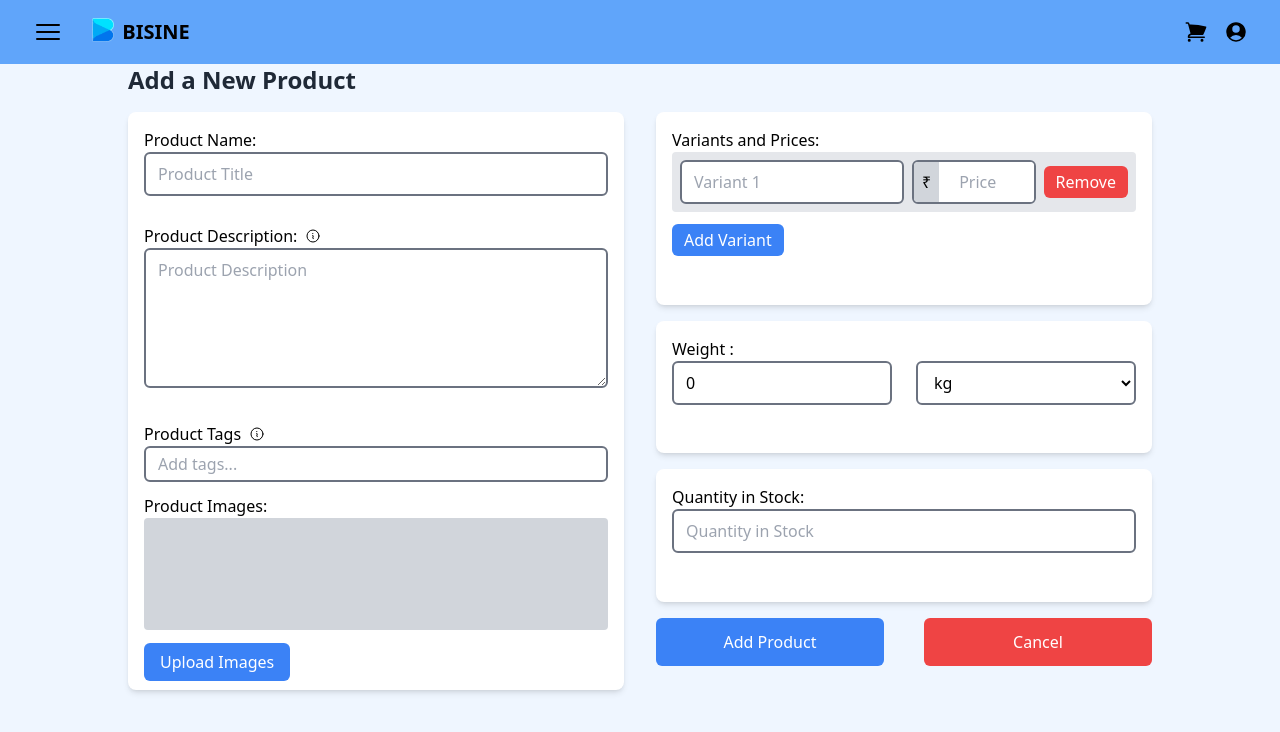
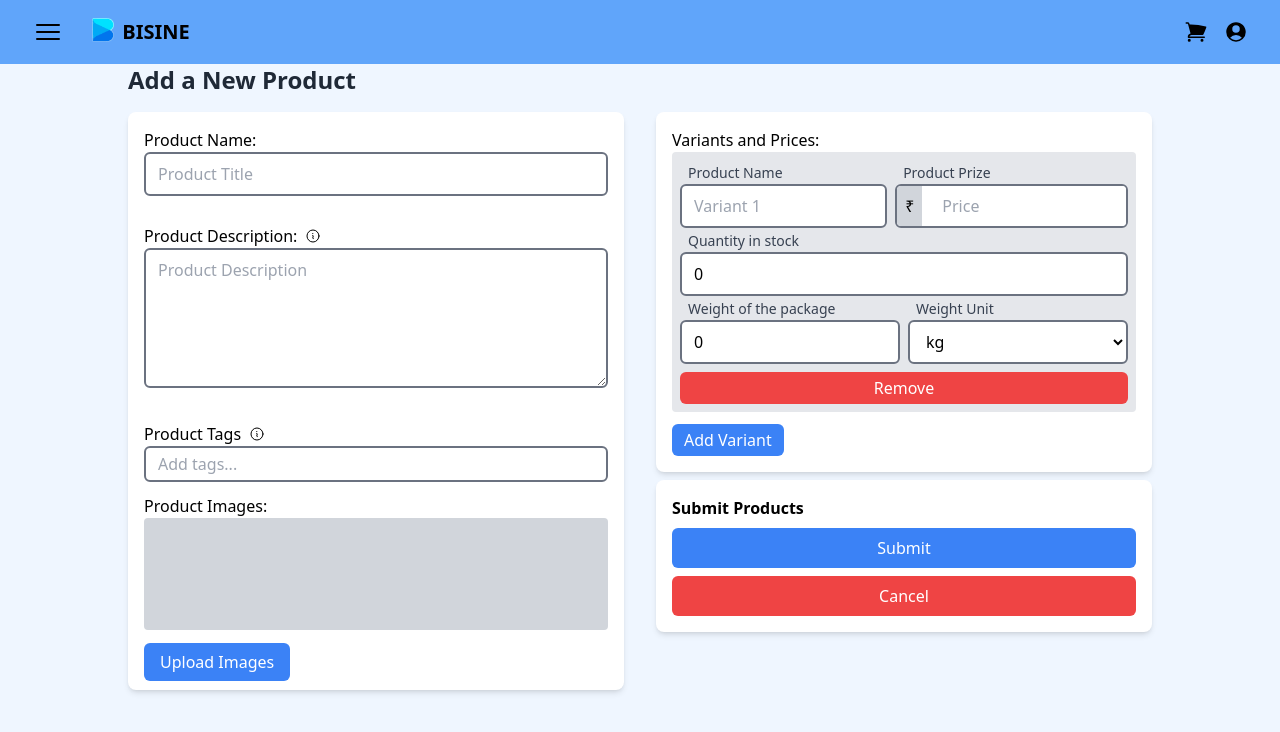
Before and after one commit to Bisine/Bisine-Vite, a React (Vite) app: page /addProduct in a window 1280 px wide. Shown: the top 732 px of the page. Built offline with nearby package versions, Linux system fonts and the light colour scheme.

Commit message:
Product Posting Page Frontend completed with State Management

```diff
--- a/src/index.css
+++ b/src/index.css
@@ -13,3 +13,8 @@ input[type="number"] {
     -webkit-appearance: none;
     margin: 0;
   }
+
+  select {
+    width: 100%;
+    box-sizing: border-box;
+  }
--- a/src/redux/features/product.js
+++ b/src/redux/features/product.js
@@ -1,45 +1,56 @@
 import { createSlice } from "@reduxjs/toolkit";
 
 export const product = createSlice({
-    name : 'product',
+  name: "product",
   initialState: {
     name: "",
-        description : "",
-        productTags : [],
-        images : [],
-        variant :[{ name: "", price: "" }],
-        weight:0,
-        unit:"",
-        quantity:null
+    description: "",
+    productTags: [],
+    images: [],
+    variants: [
+      { name: "", price: "", quantityInStock: 0, weight: 0, weightUnit: "kg" },
+    ],
+    weight: 0,
+    unit: "",
+    quantity: null,
   },
   reducers: {
-        setName: (state,action) => {
-            state.name = action.payload
+    setName: (state, action) => {
+      state.name = action.payload;
     },
-        setDescription : (state,action) =>{
-            state.description = action.payload
+    setDescription: (state, action) => {
+      state.description = action.payload;
     },
-        setProductTags : (state,action) => {
-            state.productTags = action.payload
+    setProductTags: (state, action) => {
+      state.productTags = action.payload;
     },
-        setImages : (state,action) => {
-            state.images = action.payload
+    setImages: (state, action) => {
+      state.images = action.payload;
     },
-        setProductVariants : (state,action) => {
-            state.variant = action.payload
+    setProductVariants: (state, action) => {
+      state.variants = action.payload;
     },
-        setWeight : (state,action) => {
-            state.weight = action.payload
+    setWeight: (state, action) => {
+      state.weight = action.payload;
     },
-        setUnit : (state,action) => {
-            state.unit = action.payload
+    setUnit: (state, action) => {
+      state.unit = action.payload;
     },
-        setQuantity : (state,action) => {
-            state.quantity = action.payload
-        }
-    }
-})
+    setQuantity: (state, action) => {
+      state.quantity = action.payload;
+    },
+  },
+});
 
-export const { setProductTags, setName,setDescription,setImages, setProductVariants,setUnit,setWeight, setQuantity} = product.actions;
+export const {
+  setProductTags,
+  setName,
+  setDescription,
+  setImages,
+  setProductVariants,
+  setUnit,
+  setWeight,
+  setQuantity,
+} = product.actions;
 
-export default product.reducer
+export default product.reducer;
--- a/src/screens/addProduct/AddProduct.jsx
+++ b/src/screens/addProduct/AddProduct.jsx
@@ -1,23 +1,31 @@
 import React, { useEffect, useState } from "react";
 import NavBar from "../../CommonComponets/NavBar";
 import TagInput from "../shopCreate/components/InputTag";
-import { setDescription, setImages, setName, setProductTags, setProductVariants, setQuantity, setUnit, setWeight } from "../../redux/features/product";
+import {
+  setDescription,
+  setImages,
+  setName,
+  setProductTags,
+  setProductVariants,
+  setQuantity,
+  setUnit,
+  setWeight,
+} from "../../redux/features/product";
 import { useDispatch, useSelector } from "react-redux";
 import { useNavigate } from "react-router-dom";
-
 
 const ProductAdditionScreen = () => {
   const [showDescriptionTooltip, setDescriptionShowTooltip] = useState(false);
   const [showTagToolTip, setShowTagToolTip] = useState(false);
   // State for input values
-  const productName = useSelector(e => e.product.name);
-  const productDescription = useSelector(e => e.product.description)
-  const productTags = useSelector(e => e.product.productTags)
-  const productImages = useSelector(e => e.product.images)
-  const productVariants = useSelector(e => e.product.variant)
-  const weight = useSelector(e => e.product.weight)
-  const weightUnit = useSelector(e=>e.product.unit)
-  const quantityInStock = useSelector(e =>e.product.quantity)
+  const productName = useSelector((e) => e.product.name);
+  const productDescription = useSelector((e) => e.product.description);
+  const productTags = useSelector((e) => e.product.productTags);
+  const productImages = useSelector((e) => e.product.images);
+  const productVariants = useSelector((e) => e.product.variants);
+  const weight = useSelector((e) => e.product.weight);
+  const weightUnit = useSelector((e) => e.product.unit);
+  const quantityInStock = useSelector((e) => e.product.quantity);
 
   const dispatch = useDispatch();
   const navigate = useNavigate();
@@ -32,14 +40,19 @@ const ProductAdditionScreen = () => {
         file: files[i],
       });
     }
-    dispatch(setImages(updatedImages))
+    dispatch(setImages(updatedImages));
   };
   const removeImage = (id) => {
     const updatedImages = productImages.filter((image) => image.id !== id);
-    dispatch(setImages(updatedImages))
+    dispatch(setImages(updatedImages));
   };
 
   // Function to handle changes in variants
+  // const handleVariantChange = (index, field, value) => {
+  //   const updatedVariants = [...productVariants];
+  //   updatedVariants[index][field] = value;
+  //   dispatch(setProductVariants(updatedVariants));
+  // };
   const handleVariantChange = (index, field, value) => {
     const updatedVariants = [...productVariants];
     updatedVariants[index] = {
@@ -62,19 +75,18 @@ const ProductAdditionScreen = () => {
 
   const submitProductData = () => {
     const data = {
-      shop_id : 1,
-      product_name : productName,
-      product_description : productDescription,
-      product_images : productImages,
-      product_tags : productTags,
-      product_variants : productVariants,
+      shop_id: 1,
+      product_name: productName,
+      product_description: productDescription,
+      product_images: productImages,
+      product_tags: productTags,
+      product_variants: productVariants,
       product_weight: weight,
-      product_weight_unit : weightUnit,
-      product_quantity_in_stock : quantityInStock
-    }
-    console.log(data)
-  }
-
+      product_weight_unit: weightUnit,
+      product_quantity_in_stock: quantityInStock,
+    };
+    console.log(data);
+  };
 
   return (
     <div className="bg-blue-50 min-h-screen ">
@@ -215,39 +227,128 @@ const ProductAdditionScreen = () => {
                 </label>
               </div>
             </div>
-            <div className="grid gap-4">
+            <div className="">
               <div className="bg-white rounded-lg text-black shadow-md p-4">
                 {/* Variants and Prices */}
                 <label className="text-black font-medium mb-2">
                   Variants and Prices:
                 </label>
                 {productVariants.map((variant, index) => (
-                  <div key={index} className="flex items-center mb-3 p-2 bg-gray-200 rounded gap-2 sm:gap-0 flex-col sm:flex-row">
+                  <div
+                    key={index}
+                    className=" items-center mb-3 p-2 bg-gray-200 rounded gap-2 sm:gap-0 "
+                  >
+                    <div className="flex gap-2">
+                      <div>
+                        <div className="mb-0">
+                          <label className="text-gray-700 pl-2 text-sm font-medium">
+                            {" "}
+                            Product Name{" "}
+                          </label>
+                        </div>
                         <input
                           type="text"
                           placeholder={`Variant ${index + 1}`}
-                    className="w-full  sm:w-1/2 border-2 border-gray-500 bg-white rounded-md px-3 py-2 mr-2"
+                          className="w-full border-2 border-gray-500 bg-white rounded-md px-3 py-2 mr-2"
                           value={variant.name}
-                    onChange={(e) => handleVariantChange(index, "name", e.target.value)}
+                          onChange={(e) =>
+                            handleVariantChange(index, "name", e.target.value)
+                          }
                         />
+                      </div>
+                      <div>
+                        <div className="mb-0">
+                          <label className="text-gray-700 pl-2 text-sm font-medium">
+                            {" "}
+                            Product Prize{" "}
+                          </label>
+                        </div>
                         <div className="flex w-full overflow-hidden items-center flex-1 border-2 border-gray-500 mr-2 bg-white rounded-md">
-                    <div className="mr-2 h-full py-2 px-2 bg-gray-300">₹</div>
+                          <div className="mr-2 h-full py-2 px-2 bg-gray-300">
+                            ₹
+                          </div>
                           <input
                             type="number"
                             placeholder="Price"
                             className="border-none focus:outline-none active:border-none px-3 py-2 w-full"
                             value={variant.price}
-                      onChange={(e) => handleVariantChange(index, "price", e.target.value)}
+                            onChange={(e) =>
+                              handleVariantChange(
+                                index,
+                                "price",
+                                e.target.value
+                              )
+                            }
                           />
+                        </div>
+                      </div>
+                    </div>
+                    <div>
+                      <div className="mb-0">
+                        <label className="text-gray-700 pl-2 text-sm font-medium">
+                          Quantity in stock
+                        </label>
+                      </div>
+                      <input
+                        type="number"
+                        placeholder="Quantity in Stock"
+                        className="w-full border-2 border-gray-500 bg-white rounded-md px-3 py-2"
+                        value={variant.quantityInStock}
+                        onChange={(e) =>
+                          handleVariantChange(
+                            index,
+                            "quantityInStock",
+                            e.target.value
+                          )
+                        }
+                      />
+                    </div>
+                    <div className="flex gap-2 w-full">
+                      <div className="w-full">
+                        <div className="mb-0">
+                          <label className="text-gray-700 pl-2 text-sm font-medium">
+                            Weight of the package
+                          </label>
+                        </div>
+                        <input
+                          type="number"
+                          placeholder="Weight"
+                          className="w-full border-2 border-gray-500 bg-white rounded-md px-3 py-2"
+                          value={variant.weight}
+                          onChange={(e) =>
+                            handleVariantChange(index, "weight", e.target.value)
+                          }
+                        />
+                      </div>
+                      <div className="w-full">
+                        <div className="mb-0">
+                          <label className="text-gray-700 pl-2 text-sm font-medium">
+                            Weight Unit
+                          </label>
+                        </div>
+                        <select
+                          className="border-2 border-gray-500 bg-white rounded-md px-3 py-2"
+                          value={variant.weightUnit}
+                          onChange={(e) =>
+                            handleVariantChange(
+                              index,
+                              "weightUnit",
+                              e.target.value
+                            )
+                          }
+                        >
+                          <option value="kg">kg</option>
+                          <option value="g">g</option>
+                        </select>
+                      </div>
                     </div>
                     <button
                       onClick={() => removeVariant(index)}
-                    className="bg-red-500 w-full sm:w-auto  text-white rounded-md px-3 py-1"
+                      className="bg-red-500 text-white rounded-md w-full px-3 py-1  mt-2"
                     >
                       Remove
                     </button>
                   </div>
-
                 ))}
                 <button
                   onClick={addVariant}
@@ -256,46 +357,18 @@ const ProductAdditionScreen = () => {
                   Add Variant
                 </button>
               </div>
-              <div className="bg-white rounded-lg text-black shadow-md p-4">
-                {/* Weight and Quantity */}
-                <label className="text-black font-medium">Weight :</label>
-                <div className="grid grid-cols-2 gap-6">
-                  <input
-                    type="number"
-                    placeholder="Weight"
-                    className="w-full border-2 border-gray-500 bg-white rounded-md px-3 py-2"
-                    value={weight}
-                    onChange={(e) => dispatch(setWeight(e.target.value))}
-                  />
-                  <select
-                    className="w-full border-2 border-gray-500 bg-white rounded-md px-3 py-2"
-                    value={weightUnit}
-                    onChange={(e) => dispatch(setUnit(e.target.value))}
+              <div className="mt-2 bg-white rounded-lg text-black shadow-md p-4">
+                <h1 className="font-bold">Submit Products</h1>
+                <button
+                  onClick={() => navigate(-1)}
+                  className="bg-blue-500 mt-2 hover:bg-blue-700 text-white rounded-md px-4 py-2  w-full   "
                 >
-                    <option value="kg">kg</option>
-                    <option value="g">g</option>
-                  </select>
-                </div>
-              </div>
-              <div className="bg-white rounded-lg shadow-md p-4">
-                {/* Quantity in Stock */}
-                <label className="text-black font-medium">
-                  Quantity in Stock:
-                </label>
-                <input
-                  type="number"
-                  placeholder="Quantity in Stock"
-                  className="w-full border-2 border-gray-500 bg-white rounded-md px-3 py-2"
-                  value={quantityInStock}
-                  onChange={(e) => dispatch(setQuantity(e.target.value))}
-                />
-              </div>
-              {/* Submit Button */}
-              <div className=" flex flex-col max-h-12 md: gap-10 md:flex-row">
-                <button onClick={() => submitProductData()} className="bg-blue-500 text-white rounded-md px-4 py-2 hover:bg-blue-600 w-full   ">
-                  Add Product
+                  Submit
                 </button>
-                <button onClick={() => navigate(-1)} className="bg-red-500 text-white rounded-md px-4 py-2  w-full   ">
+                <button
+                  onClick={() => navigate(-1)}
+                  className="bg-red-500 mt-2 text-white rounded-md px-4 py-2  w-full   "
+                >
                   Cancel
                 </button>
               </div>
```
Lines whose indentation alone changed are shown as unchanged.
